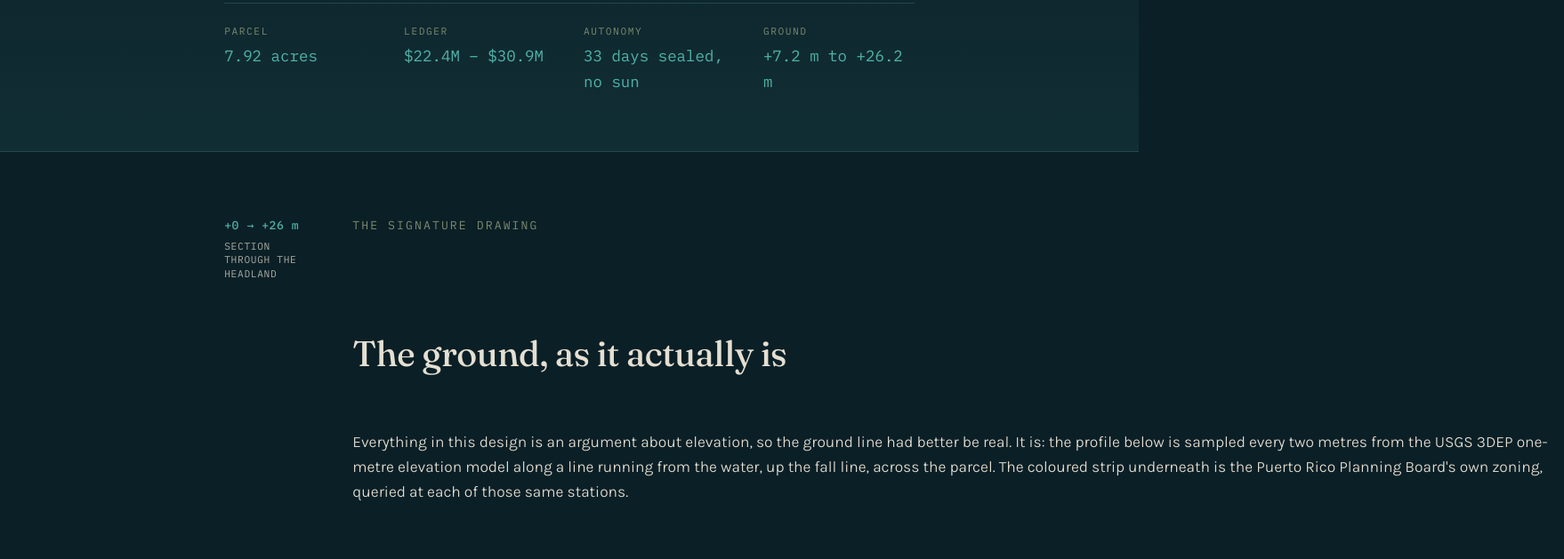
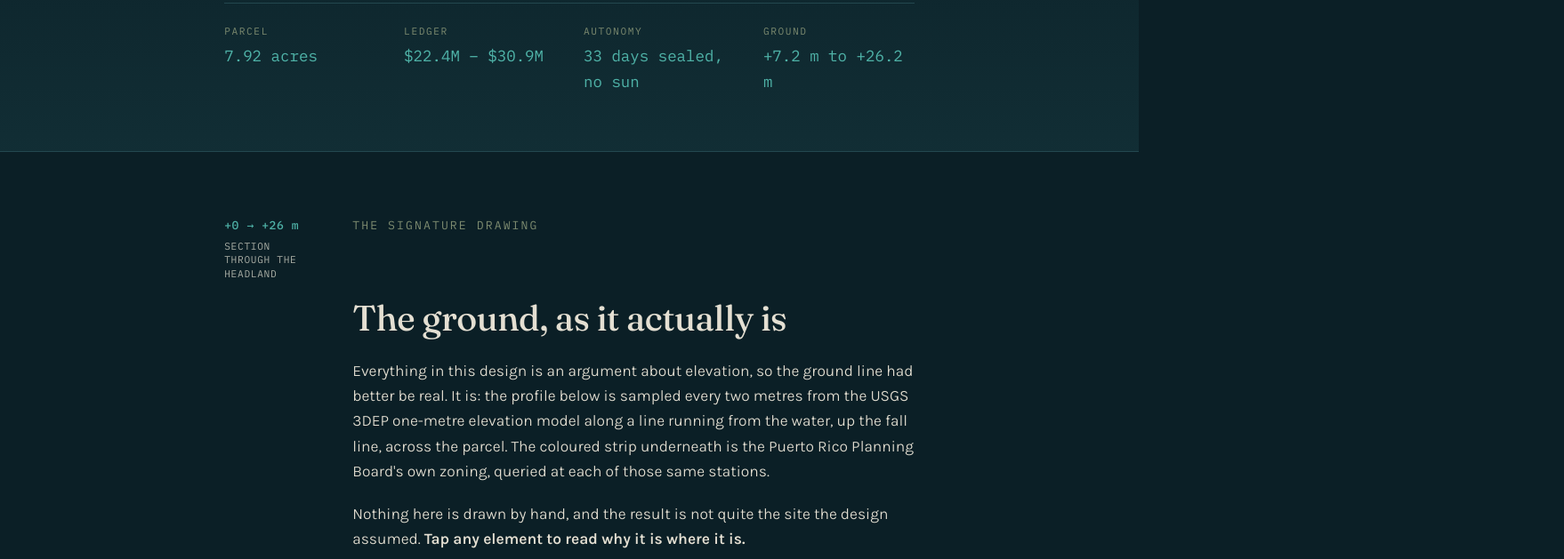
Before and after one commit to ckujawa1103/caleta-las-pardas, a website: page index.html in a window 1280 px wide. Shown: the part 485-1114 px from the top of the page at 89% size, 1758 px wide, since content can reach past the window. Drawn offline with Linux system fonts and the light colour scheme.

Commit message:
Fix section layout: column-only gap, enforced measure, full-height datum rail
The grid's shorthand gap was adding a row gap between every block on top of
each block's own margin, which inflated the document by about 1,100 px. The
measure was declared on an unused .col class and never applied, so paragraphs
ran the full column width. And the datum rail sat in the first grid row, so it
could not travel with the reader it is meant to orient.

```diff
--- a/assets/css/document.css
+++ b/assets/css/document.css
@@ -66,12 +66,29 @@ a:hover { color: var(--ink); }
   max-width: var(--measure);
 }
 
-/* On wide screens the datum rail lives in the left gutter. */
+/* On wide screens the datum rail lives in the left gutter. It spans every row
+   of the section so it can travel with the reader; a rail pinned to the first
+   row would only be visible for the first paragraph. Row gap stays at zero —
+   the blocks carry their own margins, and a grid gap would double them. */
 @media (min-width: 60rem) {
-  .doc > section { display: grid; grid-template-columns: var(--rail-w) 1fr; gap: var(--gutter); }
-  .doc > section > .rail-slot { grid-column: 1; }
+  .doc > section {
+    display: grid;
+    grid-template-columns: var(--rail-w) minmax(0, 1fr);
+    column-gap: var(--gutter);
+    row-gap: 0;
+  }
+  .doc > section > .rail-slot { grid-column: 1; grid-row: 1 / -1; }
   .doc > section > *:not(.rail-slot) { grid-column: 2; }
 }
+
+/* Hold the measure. Wide content — tables, the drawing — opts out. */
+.doc > section > p,
+.doc > section > h2,
+.doc > section > h3,
+.doc > section > ul,
+.doc > section > ol,
+.doc > section > .aside,
+.doc > section > .thesis { max-width: var(--measure); }
 
 /* --- typography ----------------------------------------------------------- */
 h1, h2, h3 {
```
